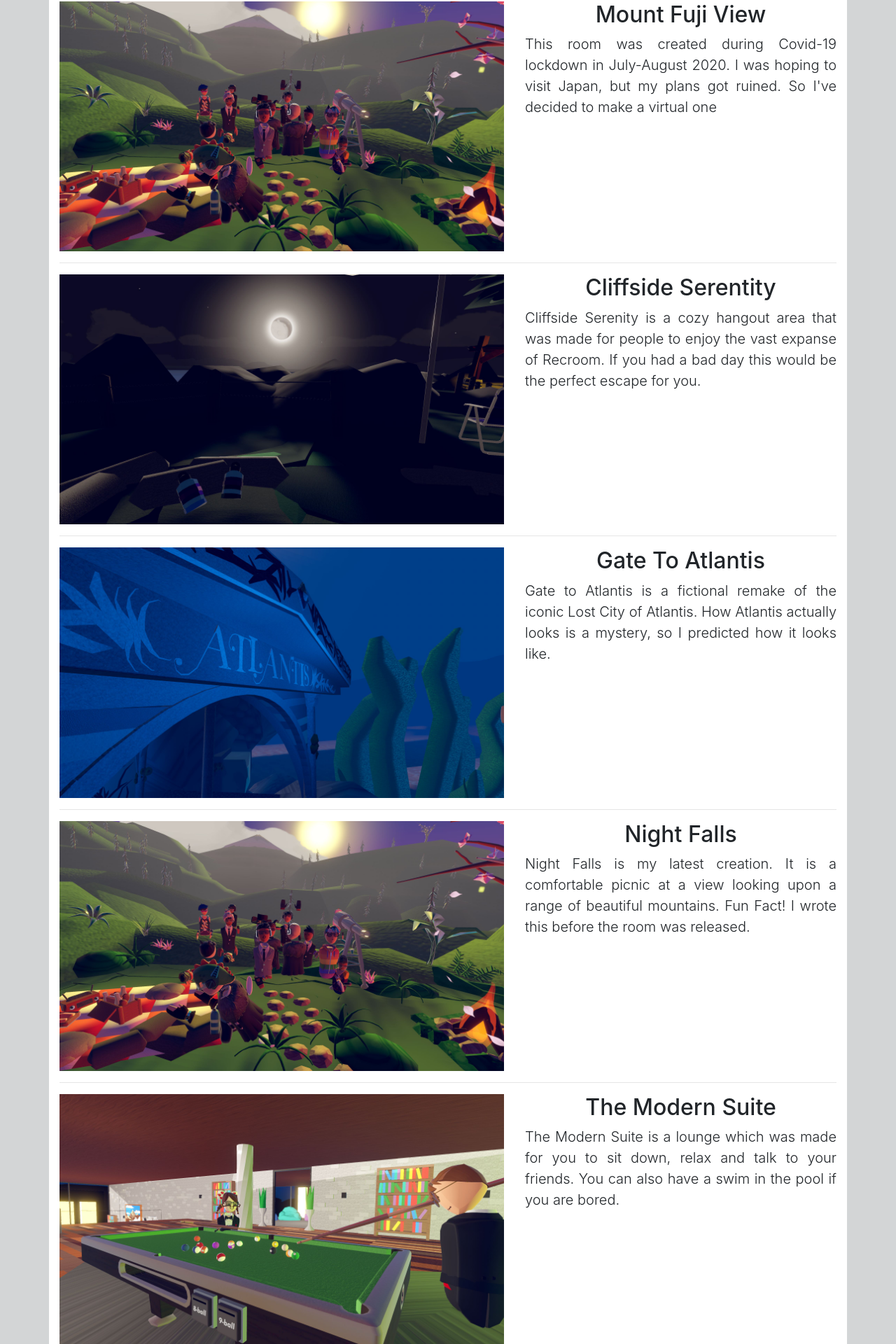
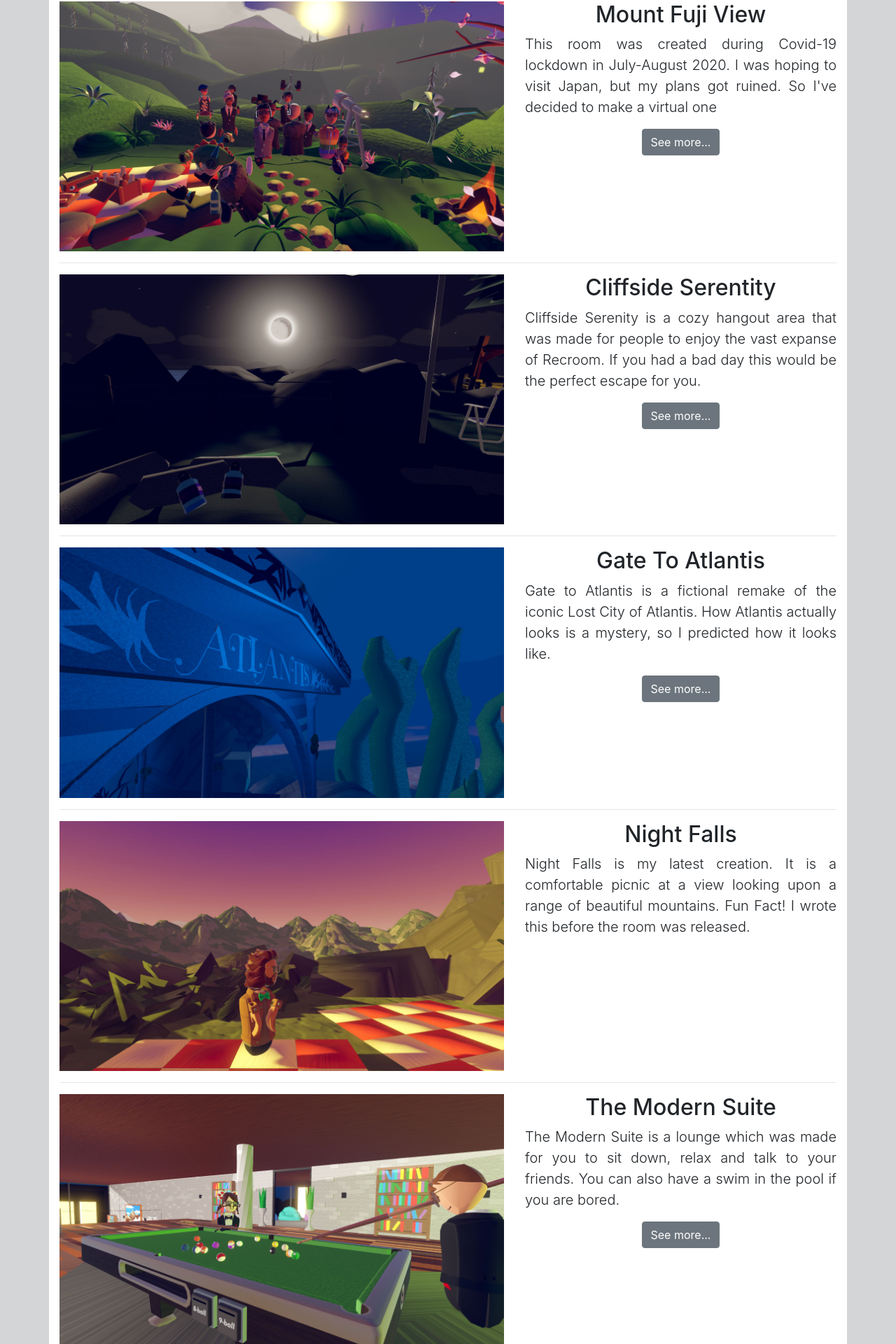
Before and after one commit to Bloofle/website, a React (Create React App) app: page /vr in a window 1280 px wide. Shown: the part 190-2110 px from the top of the page at 70% size. Built offline with nearby package versions, Linux system fonts and the light colour scheme.

Commit message:
Fixed links and images

```diff
--- a/src/pages/vr.tsx
+++ b/src/pages/vr.tsx
@@ -7,6 +7,8 @@ import mfvgroup from '../media/recroom/mfvgroup.jpg';
 import themodernsuite from '../media/recroom/themodernsuite.jpg';
 import atlantissideviewq from '../media/recroom/atlantissideviewq.jpg';
 import serenitymoon from '../media/recroom/serenitymoon.jpg';
+import nightfallspicnic from '../media/recroom/nightfallspicnic.jpg';
+
 
 export const VR = () => {
     useEffect(() => { document.title = 'Bloofle: VR Creations'; }, []);
@@ -18,11 +20,11 @@ export const VR = () => {
                 <Col><p>These are some of the locations I have created in VR</p>
                 </Col>
             </Row>
-            <Creation title="Mount Fuji View" image={mfvgroup} description="This room was created during Covid-19 lockdown in July-August 2020. I was hoping to visit Japan, but my plans got ruined. So I've decided to make a virtual one" link="" />
-            <Creation title="Cliffside Serentity" image={serenitymoon} description="Cliffside Serenity is a cozy hangout area that was made for people to enjoy the vast expanse of Recroom. If you had a bad day this would be the perfect escape for you." link="" />
-            <Creation title="Gate To Atlantis" image={atlantissideviewq} description="Gate to Atlantis is a fictional remake of the iconic Lost City of Atlantis. How Atlantis actually looks is a mystery, so I predicted how it looks like." link="" />
-            <Creation title="Night Falls" image={mfvgroup} description="Night Falls is my latest creation. It is a comfortable picnic at a view looking upon a range of beautiful mountains. Fun Fact! I wrote this before the room was released." link="" />
-            <Creation title="The Modern Suite" image={themodernsuite} description="The Modern Suite is a lounge which was made for you to sit down, relax and talk to your friends. You can also have a swim in the pool if you are bored." link="" />
+            <Creation title="Mount Fuji View" image={mfvgroup} description="This room was created during Covid-19 lockdown in July-August 2020. I was hoping to visit Japan, but my plans got ruined. So I've decided to make a virtual one" link="/vr/mountfuji" />
+            <Creation title="Cliffside Serentity" image={serenitymoon} description="Cliffside Serenity is a cozy hangout area that was made for people to enjoy the vast expanse of Recroom. If you had a bad day this would be the perfect escape for you." link="/vr/serenity" />
+            <Creation title="Gate To Atlantis" image={atlantissideviewq} description="Gate to Atlantis is a fictional remake of the iconic Lost City of Atlantis. How Atlantis actually looks is a mystery, so I predicted how it looks like." link="/vr/atlantis" />
+            <Creation title="Night Falls" image={nightfallspicnic} description="Night Falls is my latest creation. It is a comfortable picnic at a view looking upon a range of beautiful mountains. Fun Fact! I wrote this before the room was released." link="" />
+            <Creation title="The Modern Suite" image={themodernsuite} description="The Modern Suite is a lounge which was made for you to sit down, relax and talk to your friends. You can also have a swim in the pool if you are bored." link="/vr/modernsuite" />
         </Container>
     );
 }
```
